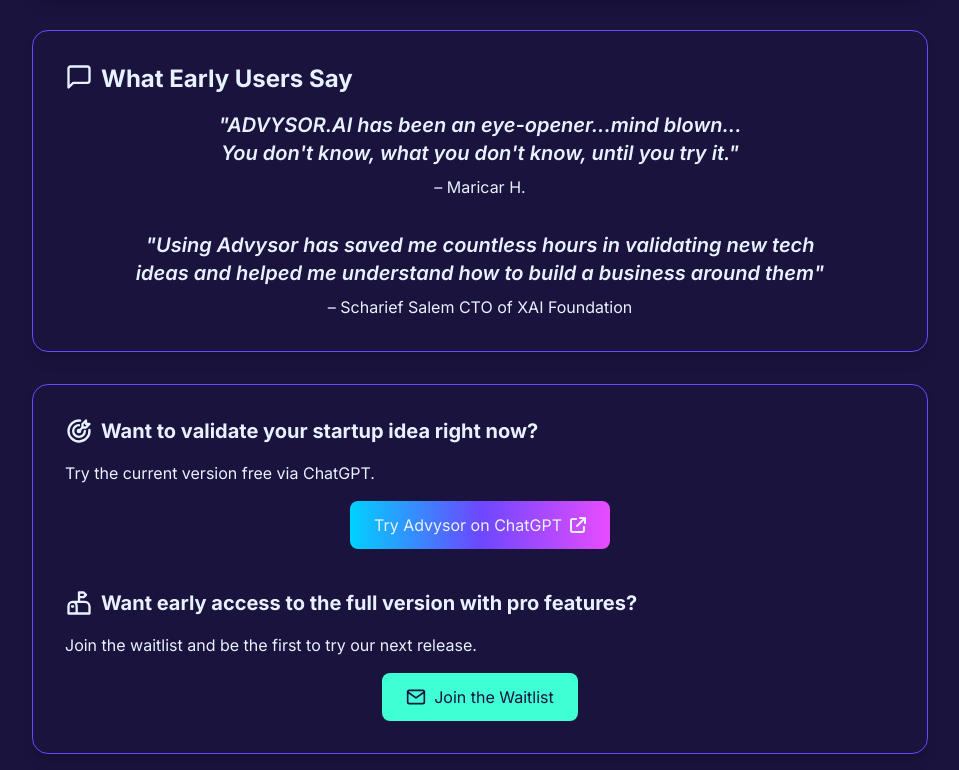
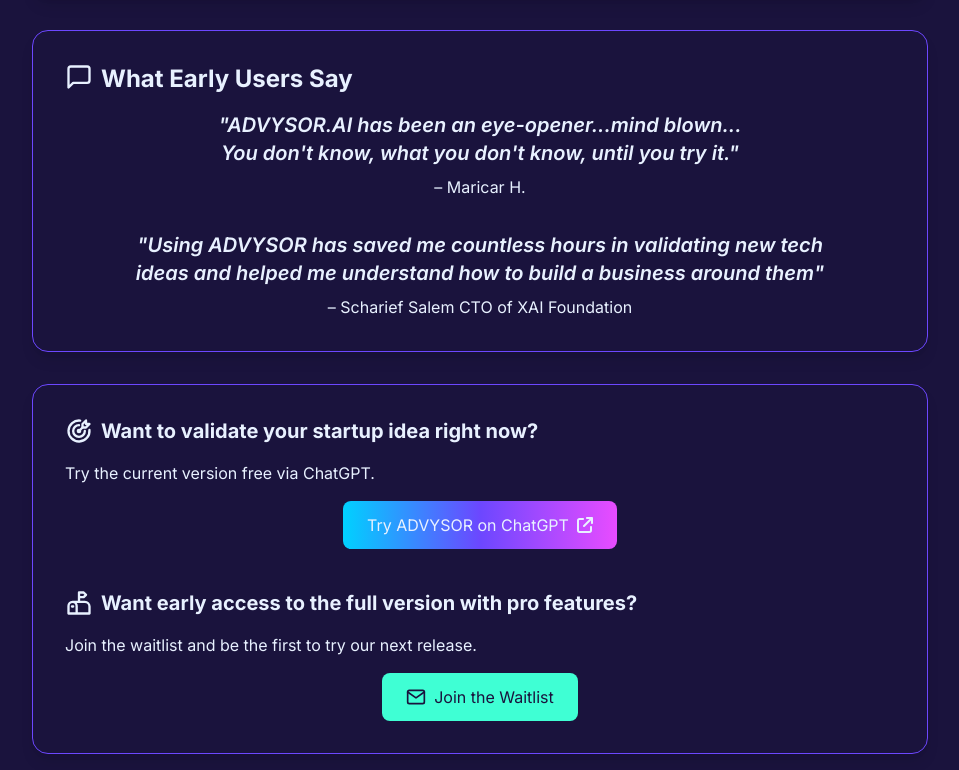
Before and after one commit to hryanjones/advysor.ai, a React (Vite) app: page / in a window 1280 px wide. Shown: the part 1758-2528 px from the top of the page, without its empty margins (160-1119 px from the left). Built offline with nearby package versions, Linux system fonts and the light colour scheme.

Commit message:
Make sure to use all caps for ADVYSOR brand.
Task: https://app.clickup.com/t/86a8wj921

```diff
--- a/index.html
+++ b/index.html
@@ -5,7 +5,7 @@
   <meta charset="UTF-8" />
   <link rel="icon" href="/advysor-brand.png" type="image/png">
   <meta name="viewport" content="width=device-width, initial-scale=1.0" />
-  <title>Advysor.ai</title>
+  <title>ADVYSOR - Your smarter, better, faster co-founder.</title>
 
   <!-- FIXME download these fonts rather than getting them from Google -->
   <link rel="preconnect" href="https://fonts.googleapis.com">
--- a/src/components/Homepage.tsx
+++ b/src/components/Homepage.tsx
@@ -170,7 +170,7 @@
           <p>
             <blockquote className="text-xl italic font-semibold">
               <p className="mb-2">
-                "Using Advysor has saved me countless hours in validating new tech ideas and helped me understand how to
+                "Using ADVYSOR has saved me countless hours in validating new tech ideas and helped me understand how to
                 build a business around them"
               </p>
             </blockquote>
@@ -193,7 +193,7 @@
                 href="https://chatgpt.com/g/g-67f1e806e6d88191bea42e0ffc617a39-startup-co-founder-ai"
                 className="bg-accent-gradient text-background px-6 py-3 rounded-lg hover:bg-cta inline-flex gap-2 items-center"
               >
-                Try Advysor on ChatGPT
+                Try ADVYSOR on ChatGPT
                 <FaArrowUpRightFromSquare className="text-accent size-4 flex-shrink-0" />
               </a>
             </div>
```
Also changed, not shown: 1 other file (tests, documents, lock files or other folders).
